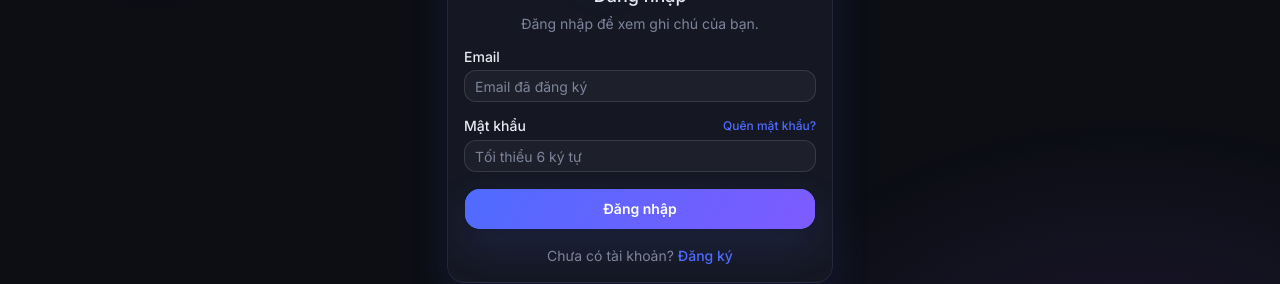
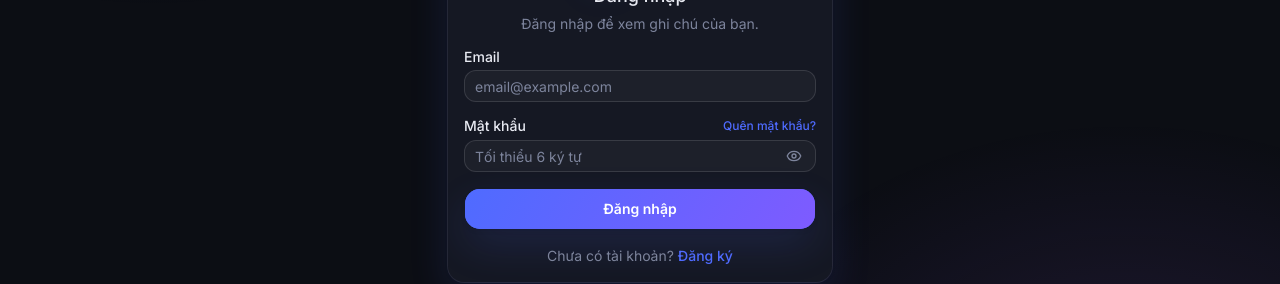
Before and after one commit to hungbuiqb16/my-note, a React (Vite) app: page / in a window 1280 px wide. Shown: the part 298-582 px from the top of the page. Built offline with nearby package versions, Linux system fonts and the light colour scheme; no server answers.

Commit message:
first commit

```diff
--- a/src/components/common/AllNotes.tsx
+++ b/src/components/common/AllNotes.tsx
@@ -5,6 +5,7 @@ import {
   Download,
   EllipsisVertical,
   Eraser,
+  Lock,
   Menu,
   Pin,
   PinOff,
@@ -37,6 +38,7 @@ import {
   AlertDialogTitle,
 } from '@/components/ui/alert-dialog'
 import { ShareDialog } from '@/components/common/ShareDialog'
+import { Highlight } from '@/components/common/Highlight'
 import { timeAgo } from '@/utils/time'
 import { cn } from '@/lib/utils'
 import type { Note } from '@/types/note'
@@ -52,15 +54,20 @@ interface AllNotesProps {
 export function AllNotes({ className, onOpen, onOpenSidebar }: AllNotesProps) {
   const notes = useNotes((s) => s.notes)
   const search = useNotes((s) => s.search)
+  const searchResults = useNotes((s) => s.searchResults)
+  const searching = useNotes((s) => s.searching)
   const activeTag = useNotes((s) => s.activeTag)
   const togglePin = useNotes((s) => s.togglePin)
   const remove = useNotes((s) => s.remove)
   const loadNotes = useNotes((s) => s.load)
   const userId = useAuth((s) => s.user?.id)
-  const visible = useMemo(
-    () => selectVisibleNotes(notes, search, activeTag),
-    [notes, search, activeTag],
-  )
+
+  const isSearching = search.trim().length > 0
+  const visible = useMemo(() => {
+    // Base list: server search results when searching, else all notes.
+    const list = isSearching ? (searchResults ?? []) : notes
+    return selectVisibleNotes(list, activeTag)
+  }, [isSearching, searchResults, notes, activeTag])
 
   const importRef = useRef<HTMLInputElement>(null)
   const [dataBusy, setDataBusy] = useState(false)
@@ -88,7 +95,10 @@ export function AllNotes({ className, onOpen, onOpenSidebar }: AllNotesProps) {
           handle = await picker({
             suggestedName: filename,
             types: [
-              { description: 'JSON', accept: { 'application/json': ['.json'] } },
+              {
+                description: 'JSON',
+                accept: { 'application/json': ['.json'] },
+              },
             ],
           })
         } catch (err) {
@@ -111,7 +121,9 @@ export function AllNotes({ className, onOpen, onOpenSidebar }: AllNotesProps) {
       }
       toast.success(`Đã xuất ${rows.length} ghi chú`)
     } catch (err) {
-      toast.error(err instanceof Error ? err.message : 'Không xuất được dữ liệu')
+      toast.error(
+        err instanceof Error ? err.message : 'Không xuất được dữ liệu',
+      )
     } finally {
       setDataBusy(false)
     }
@@ -246,9 +258,15 @@ export function AllNotes({ className, onOpen, onOpenSidebar }: AllNotesProps) {
       </div>
 
       <div className="flex-1 overflow-y-auto p-4 md:p-6">
-        {visible.length === 0 ? (
+        {isSearching && searching && searchResults === null ? (
           <p className="py-16 text-center text-sm text-muted-foreground">
-            Không có ghi chú nào.
+            Đang tìm kiếm…
+          </p>
+        ) : visible.length === 0 ? (
+          <p className="py-16 text-center text-sm text-muted-foreground">
+            {isSearching
+              ? 'Không tìm thấy kết quả nào.'
+              : 'Không có ghi chú nào.'}
           </p>
         ) : (
           <div className="grid grid-cols-1 gap-3 sm:grid-cols-2 lg:grid-cols-3">
@@ -267,15 +285,34 @@ export function AllNotes({ className, onOpen, onOpenSidebar }: AllNotesProps) {
                           'font-normal text-muted-foreground italic',
                       )}
                     >
-                      {note.title || 'Chưa có tiêu đề'}
+                      {note.title ? (
+                        <Highlight text={note.title} query={search} />
+                      ) : (
+                        'Chưa có tiêu đề'
+                      )}
                     </h3>
-                    {note.pinned && (
-                      <Pin className="mt-0.5 size-3.5 shrink-0 fill-primary text-primary" />
-                    )}
+                    <div className="mt-0.5 flex shrink-0 items-center gap-1">
+                      {note.isEncrypted && (
+                        <Lock className="size-3.5 text-primary" />
+                      )}
+                      {note.pinned && (
+                        <Pin className="size-3.5 fill-primary text-primary" />
+                      )}
+                    </div>
                   </div>
-                  <p className="mt-1 line-clamp-3 flex-1 text-[13px] whitespace-pre-wrap text-muted-foreground">
-                    {note.content || 'Trống'}
-                  </p>
+                  {note.isEncrypted ? (
+                    <p className="mt-1 flex flex-1 items-center gap-1.5 text-[13px] text-muted-foreground italic">
+                      <Lock className="size-3.5" /> Nội dung được mã hóa
+                    </p>
+                  ) : (
+                    <p className="mt-1 line-clamp-3 flex-1 text-[13px] whitespace-pre-wrap text-muted-foreground">
+                      {note.content ? (
+                        <Highlight text={note.content} query={search} />
+                      ) : (
+                        'Trống'
+                      )}
+                    </p>
+                  )}
                   {note.tags.length > 0 && (
                     <div className="mt-2 flex flex-wrap gap-1">
                       {note.tags.slice(0, 3).map((tag) => (
@@ -315,7 +352,10 @@ export function AllNotes({ className, onOpen, onOpenSidebar }: AllNotesProps) {
                         {note.pinned ? <PinOff /> : <Pin />}
                         {note.pinned ? 'Bỏ ghim' : 'Ghim'}
                       </DropdownMenuItem>
-                      <DropdownMenuItem onClick={() => setShareId(note.id)}>
+                      <DropdownMenuItem
+                        disabled={note.isEncrypted}
+                        onClick={() => setShareId(note.id)}
+                      >
                         <Share2 />
                         Chia sẻ
                       </DropdownMenuItem>
--- /dev/null
+++ b/src/components/common/Highlight.tsx
@@ -0,0 +1,38 @@
+import { Fragment } from 'react'
+
+function escapeRegExp(s: string) {
+  return s.replace(/[.*+?^${}()|[\]\\]/g, '\\$&')
+}
+
+interface HighlightProps {
+  text: string
+  query: string
+}
+
+/** Render `text` with occurrences of the query terms wrapped in <mark>. */
+export function Highlight({ text, query }: HighlightProps) {
+  const terms = query.trim().split(/\s+/).filter(Boolean)
+  if (terms.length === 0) return <>{text}</>
+
+  const lower = terms.map((t) => t.toLowerCase())
+  const parts = text.split(
+    new RegExp(`(${terms.map(escapeRegExp).join('|')})`, 'gi'),
+  )
+
+  return (
+    <>
+      {parts.map((part, i) =>
+        lower.includes(part.toLowerCase()) ? (
+          <mark
+            key={i}
+            className="rounded bg-primary/25 px-0.5 text-inherit dark:bg-primary/35"
+          >
+            {part}
+          </mark>
+        ) : (
+          <Fragment key={i}>{part}</Fragment>
+        ),
+      )}
+    </>
+  )
+}
--- a/src/pages/Login.tsx
+++ b/src/pages/Login.tsx
@@ -1,5 +1,5 @@
 import { useState } from 'react'
-import { Moon, Sparkles, Sun } from 'lucide-react'
+import { Eye, EyeOff, Moon, Sparkles, Sun } from 'lucide-react'
 import { toast } from 'sonner'
 import { useAuth } from '@/store/auth'
 import { useTheme } from '@/hooks/useTheme'
@@ -26,6 +26,7 @@ export function Login() {
   const [mode, setMode] = useState<Mode>('signin')
   const [email, setEmail] = useState('')
   const [password, setPassword] = useState('')
+  const [showPassword, setShowPassword] = useState(false)
   const [loading, setLoading] = useState(false)
 
   const onSubmit = async (e: React.FormEvent) => {
@@ -115,7 +116,7 @@ export function Login() {
                 required
                 value={email}
                 onChange={(e) => setEmail(e.target.value)}
-                placeholder="Email đã đăng ký"
+                placeholder="email@example.com"
               />
             </div>
             {mode !== 'reset' && (
@@ -132,9 +133,10 @@ export function Login() {
                     </button>
                   )}
                 </div>
+                <div className="relative">
                   <Input
                     id="password"
-                  type="password"
+                    type={showPassword ? 'text' : 'password'}
                     autoComplete={
                       mode === 'signin' ? 'current-password' : 'new-password'
                     }
@@ -143,7 +145,21 @@ export function Login() {
                     value={password}
                     onChange={(e) => setPassword(e.target.value)}
                     placeholder="Tối thiểu 6 ký tự"
+                    className="pr-10"
                   />
+                  <button
+                    type="button"
+                    onClick={() => setShowPassword((v) => !v)}
+                    aria-label={showPassword ? 'Ẩn mật khẩu' : 'Hiện mật khẩu'}
+                    className="absolute top-1/2 right-2.5 grid size-6 -translate-y-1/2 place-items-center rounded-md text-muted-foreground transition-colors hover:text-foreground"
+                  >
+                    {showPassword ? (
+                      <EyeOff className="size-4" />
+                    ) : (
+                      <Eye className="size-4" />
+                    )}
+                  </button>
+                </div>
               </div>
             )}
             <Button
@@ -151,7 +167,7 @@ export function Login() {
               disabled={loading}
               className="grad-btn h-auto w-full rounded-xl py-2.5 font-semibold text-white shadow-lift"
             >
-              {loading ? 'Đang đăng nhập…' : submitLabel}
+              {loading ? 'Đang xử lý…' : submitLabel}
             </Button>
           </form>
 
--- a/src/store/notes.ts
+++ b/src/store/notes.ts
@@ -8,6 +8,9 @@ interface NotesState {
   notes: Note[]
   currentId: string | null
   search: string
+  /** Server full-text-search results (null when not searching). */
+  searchResults: Note[] | null
+  searching: boolean
   activeTag: string | null
   loading: boolean
   setSearch: (search: string) => void
@@ -45,6 +48,9 @@ const saveTimers = new Map<string, ReturnType<typeof setTimeout>>()
 // Draft ids whose first insert is in flight (guards against double-insert).
 const inserting = new Set<string>()
 const SAVE_DELAY = 600
+// Debounce for the server full-text search.
+let searchTimer: ReturnType<typeof setTimeout> | undefined
+const SEARCH_DELAY = 300
 
 function isEmpty(n: Note) {
   return !n.title.trim() && !n.content.trim()
@@ -138,10 +144,32 @@ export const useNotes = create<NotesState>((set, get) => {
     notes: [],
     currentId: null,
     search: '',
+    searchResults: null,
+    searching: false,
     activeTag: null,
     loading: false,
 
-    setSearch: (search) => set({ search }),
+    setSearch: (search) => {
+      set({ search })
+      clearTimeout(searchTimer)
+      const q = search.trim()
+      if (!q) {
+        set({ searchResults: null, searching: false })
+        return
+      }
+      set({ searching: true })
+      searchTimer = setTimeout(() => {
+        void api
+          .searchNotes(q)
+          .then((rows) => {
+            // Ignore stale responses if the query changed meanwhile.
+            if (get().search.trim() === q) {
+              set({ searchResults: rows, searching: false })
+            }
+          })
+          .catch(() => set({ searching: false }))
+      }, SEARCH_DELAY)
+    },
 
     setActiveTag: (activeTag) => set({ activeTag }),
 
@@ -166,7 +194,15 @@ export const useNotes = create<NotesState>((set, get) => {
       saveTimers.forEach((t) => clearTimeout(t))
       saveTimers.clear()
       inserting.clear()
-      set({ notes: [], currentId: null, search: '', activeTag: null })
+      clearTimeout(searchTimer)
+      set({
+        notes: [],
+        currentId: null,
+        search: '',
+        searchResults: null,
+        searching: false,
+        activeTag: null,
+      })
     },
 
     flush: (id) => {
@@ -343,24 +379,18 @@ export const useNotes = create<NotesState>((set, get) => {
 })
 
 /**
- * Notes filtered by `search` + `activeTag`, sorted pinned-first then by recency.
+ * Filter a note list by `activeTag` and sort pinned-first then by recency.
+ * Text search is done server-side (see `searchNotes`); pass the appropriate
+ * base list (all notes, or the search results).
  * Pure helper — call it inside a `useMemo`, never as a Zustand selector
  * (it returns a fresh array, which would loop in useSyncExternalStore).
  */
 export function selectVisibleNotes(
   notes: Note[],
-  search: string,
   activeTag: string | null,
 ): Note[] {
-  const q = search.toLowerCase().trim()
   return notes
     .filter((n) => !activeTag || n.tags.includes(activeTag))
-    .filter(
-      (n) =>
-        !q ||
-        n.title.toLowerCase().includes(q) ||
-        n.content.toLowerCase().includes(q),
-    )
     .sort(
       (a, b) => Number(b.pinned) - Number(a.pinned) || b.updated - a.updated,
     )
```
Also changed, not shown: src/services/notes.ts (+12 -0 lines), .claude/settings.json, 1 other file (tests, documents, lock files or other folders). Lines whose indentation alone changed are shown as unchanged.
